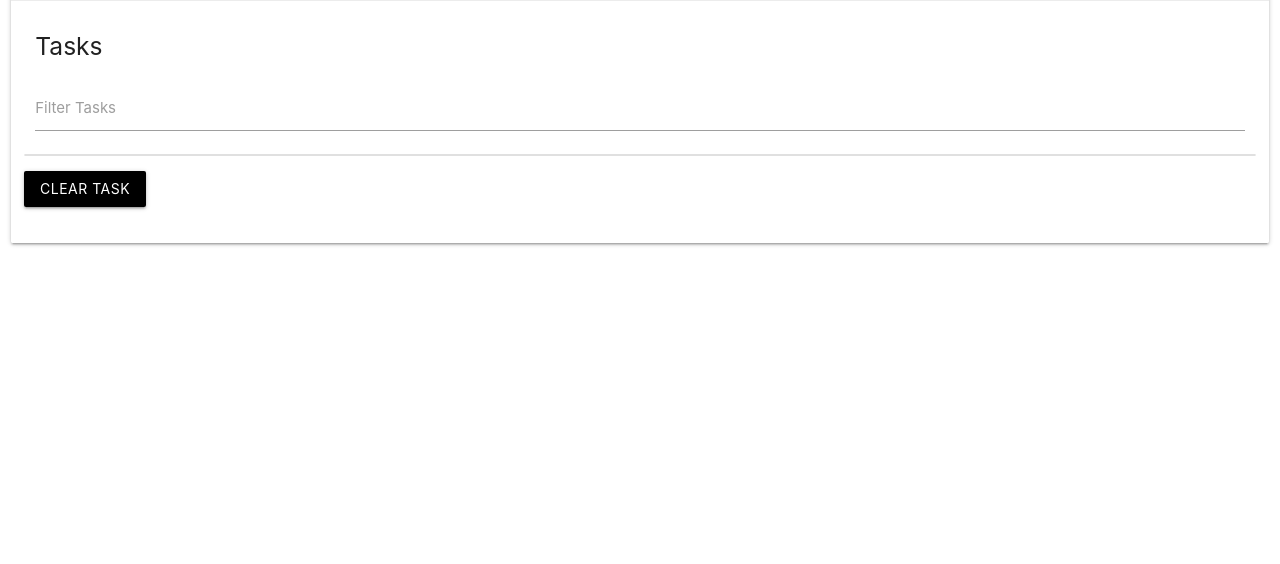
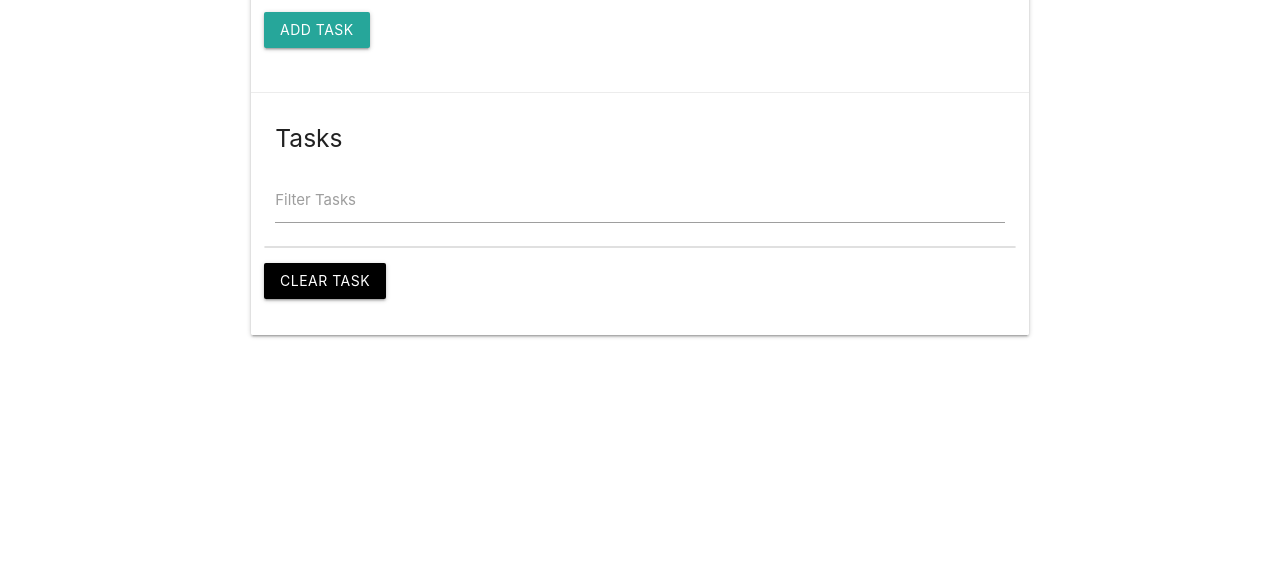
Before and after one commit to Mieibi/task-list, a plain HTML site: page index.html in a window 1280 px wide. Shown: the part 236-800 px from the top of the page. Drawn offline with nearby package versions, Linux system fonts and the light colour scheme.

Commit message:
added css for desktop

```diff
--- a/index.html
+++ b/index.html
@@ -10,16 +10,18 @@
       crossorigin="anonymous"
     ></script>
 
-    <!-- Compiled and minified CSS -->
+    <!-- Compiled and minified CSS materialze -->
     <link
       rel="stylesheet"
       href="https://cdnjs.cloudflare.com/ajax/libs/materialize/1.0.0/css/materialize.min.css"
     />
 
+    <link rel="stylesheet" href="styles.css">
+
     <title>Task List</title>
   </head>
   <body>
-    <div class="row">
+    <div class="row main">
       <div class="col s12">
         <div id="main" class="card #ffffff white">
           <div class="card-content">
--- /dev/null
+++ b/styles.css
@@ -0,0 +1,13 @@
+@media screen and (min-width:900px){
+    body{
+        margin:0;
+        padding: 0;
+    }
+    .main{
+        width: 800px;
+        margin: auto;
+    }
+    .card{
+        margin-top: 100px;
+    }
+}
```
